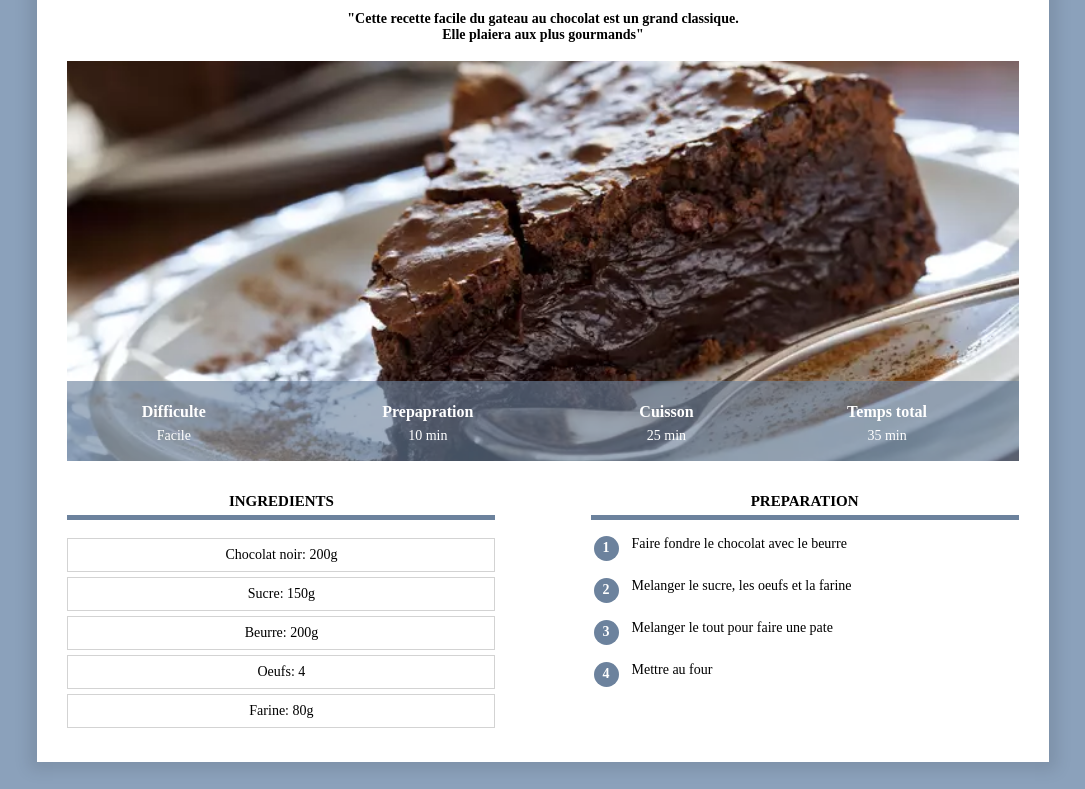
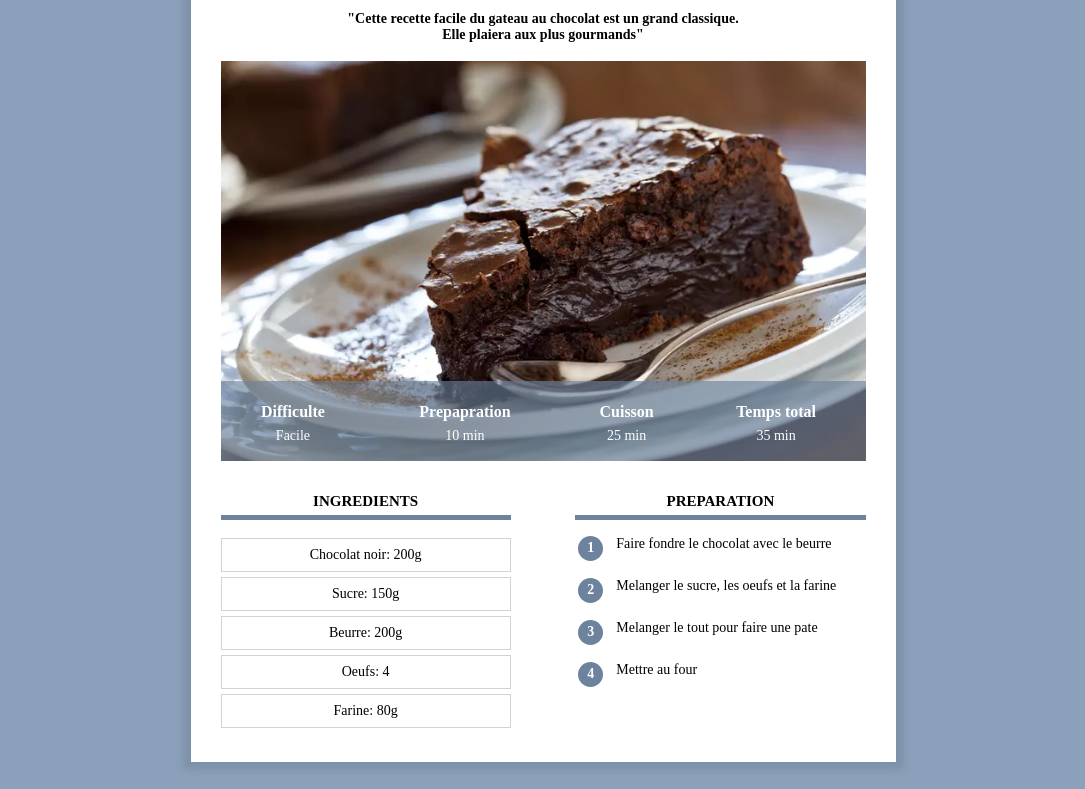
Before and after one commit to Btix/recette_gateau_chocolat, a plain HTML site: page index.html in a window 1280 px wide. Shown: the part 150-939 px from the top of the page, without its empty margins (97-1182 px from the left). Drawn offline with Linux system fonts and the light colour scheme.

Commit message:
Add files via upload

```diff
--- a/index.html
+++ b/index.html
@@ -4,6 +4,7 @@
     <head>
         <title>Gateau au chocolat</title>
         <meta charset="UTF-8">
+        <meta name="viewport" content="width=device-width, initial-scale=1.0">
         <link rel="stylesheet" href="recette.css"/>
     </head>
 
--- a/recette.css
+++ b/recette.css
@@ -7,10 +7,9 @@ body {
 }
 div.contenu {
     background-color: white;
-    margin: 60px 10% 80px 10%;
-    padding: 0px 30px 30px 30px;
-    min-width: 350px;
-    box-shadow: 0px 0px 15px 8px rgba(0, 0, 0, 0.1);
+    margin: 40px 8px 40px 8px;
+    padding: 0px 8px 20px 8px;
+    box-shadow: 0px 0px 8px 8px rgba(0, 0, 0, 0.1);
     overflow: visible;
 }
 h1 {
@@ -62,17 +61,17 @@ table.info {
     width: 100%;
     color: white;
     background-color: #6C829DA0;
-    height: 80px;
+    height: 50px;
 
 }
 table.info td {
     text-align: center;
-    font-size: 14px;
+    font-size: 12px;
     vertical-align: top;
 }
 table.info th {
     text-align: center;
-    font-size: 16px;
+    font-size: 14px;
     vertical-align: bottom;
     padding-bottom: 4px;
 }
@@ -84,7 +83,7 @@ img.info {
     background-color: lightgray;
 }
 div.colonne {
-    width: 45%;
+    width: 100%;
     margin-top: 20px;
 }
 div.colonne h2 {
@@ -96,11 +95,8 @@ div.colonne h2 {
 }
 div.colonne1 {
     display: inline-block;
-    margin-right: 10%;
 }
-div.colonne2 {
-    float: right;
-}
+
 div.ingredients p {
     border: 1px solid lightgray;
     padding: 8px 0;
@@ -131,5 +127,42 @@ table.preparation td.preparation_etape {
     padding-bottom: 10px;
 }
 table.preparation tr {
-    height: 40px
+    height: 40px;
 }
+
+/* Styles pour ordinateur */
+@media only screen and (min-width: 768px) {
+    div.contenu {
+    margin: 60px 10% 80px 10%;
+    padding: 0px 30px 30px 30px;
+    min-width: 350px;
+    }
+
+    table.info {
+        height: 80px;
+    }
+    table.info td {
+        font-size: 14px;
+    }
+    table.info th {
+        font-size: 16px;
+    }
+
+    div.colonne {
+        width: 45%;
+    }
+    div.colonne1 {
+        margin-right: 10%;
+    }
+    div.colonne2 {
+        float: right;
+    }
+}
+
+@media only screen and (min-width: 900px) {
+    div.contenu {
+        margin-left: auto;
+        margin-right: auto;
+        width: 645px
+        }
+}
```
